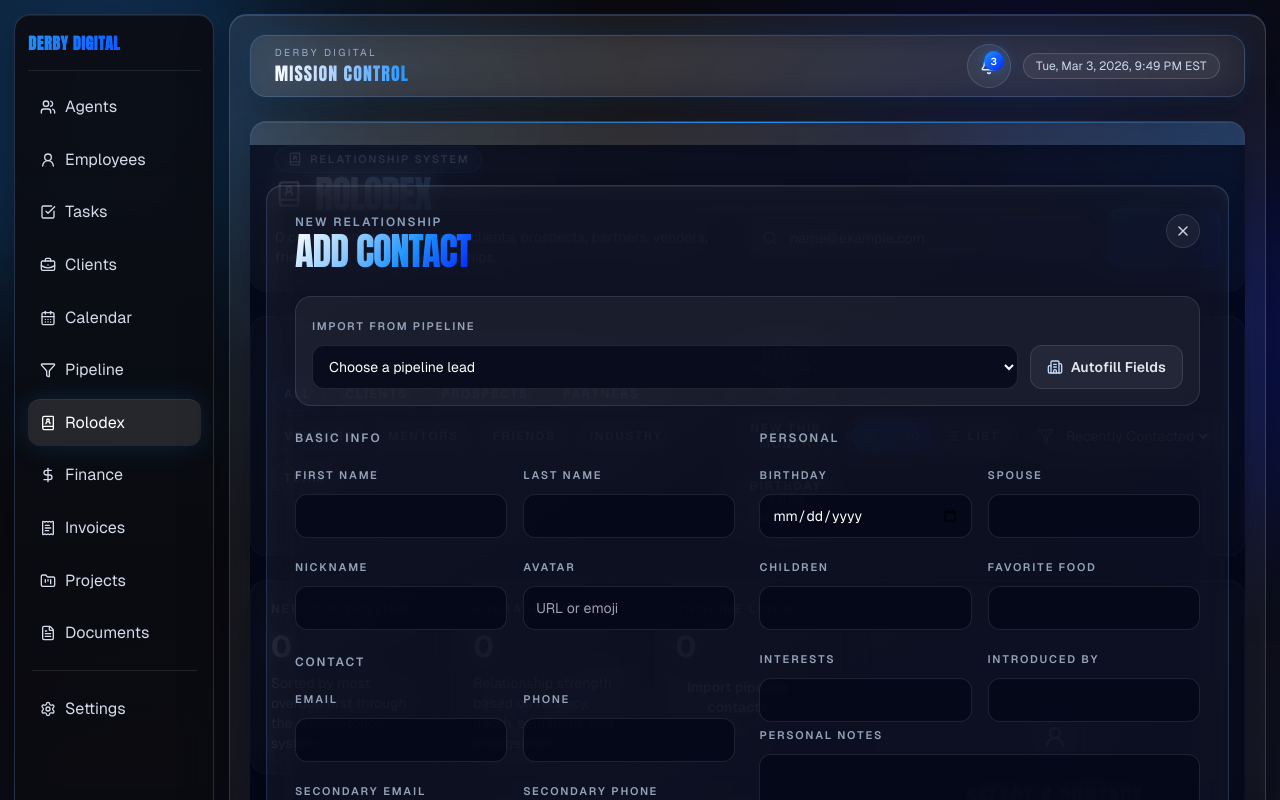
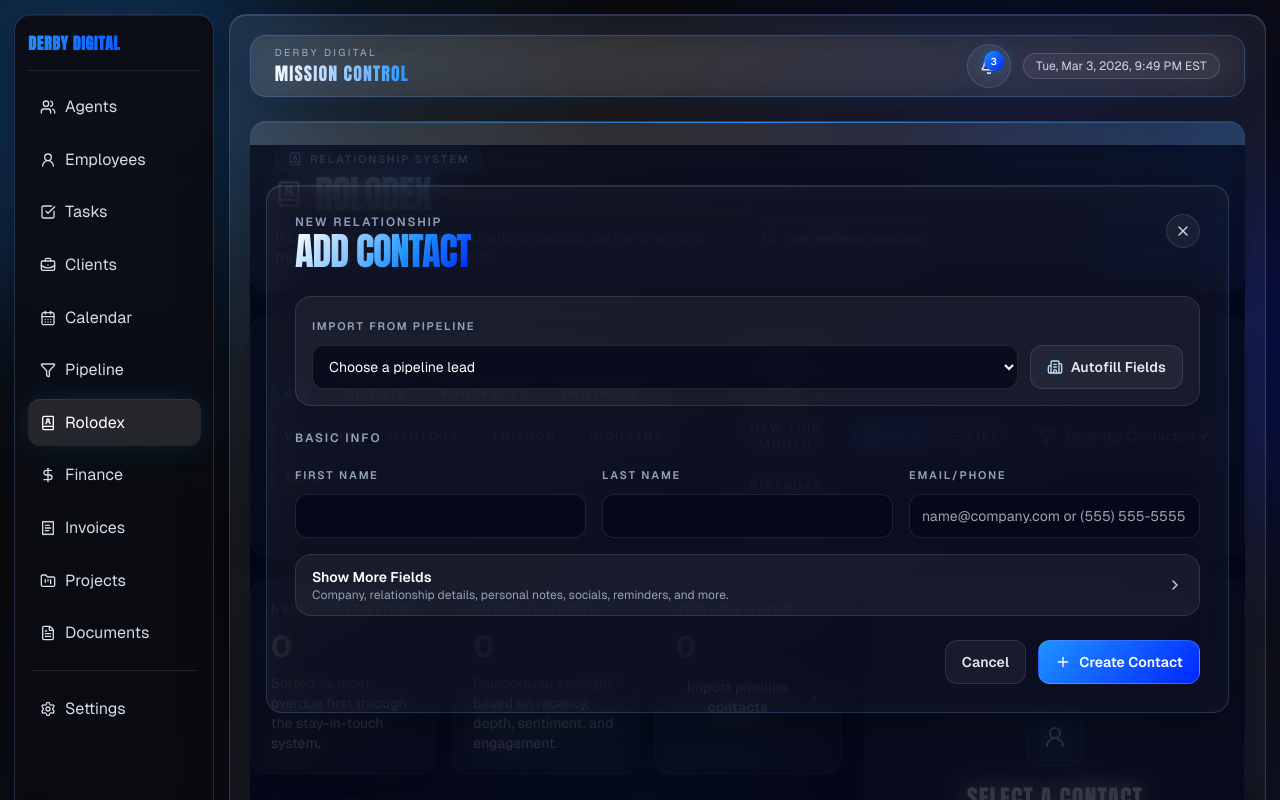
Before and after one commit to jahantaila/derby-os, a Next.js app: page /rolodex in a window 1280 px wide. Both pictures are taken after typing "name@example.com" into the empty fields and a click on the button "Add Contact". Shown: the top 800 px of the page. Built offline with nearby package versions, Linux system fonts and the light colour scheme.

Commit message:
Simplify Rolodex add form: only firstName required, show more fields collapsible

```diff
--- a/app/rolodex/page.tsx
+++ b/app/rolodex/page.tsx
@@ -321,7 +321,7 @@ function buildContactPayload(form: ContactFormState) {
     city: form.city || undefined,
     state: form.state || undefined,
     country: form.country || undefined,
-    relationshipType: form.relationshipType,
+    relationshipType: form.relationshipType || "other",
     tags: splitTags(form.tags),
     howWeMet: form.howWeMet || undefined,
     metDate: form.metDate || undefined,
@@ -453,6 +453,7 @@ export default function RolodexPage() {
   const [saving, setSaving] = useState(false);
   const [toast, setToast] = useState("");
   const [pipelinePrefillId, setPipelinePrefillId] = useState("");
+  const [showMoreAddFields, setShowMoreAddFields] = useState(false);
 
   async function loadRolodex() {
     setError("");
@@ -554,6 +555,16 @@ export default function RolodexPage() {
     const checked = "checked" in event.target ? event.target.checked : false;
     const nextValue = type === "checkbox" ? checked : value;
     setDetailForm((current) => ({ ...current, [name]: nextValue }));
+  }
+
+  function handlePrimaryContactChange(event: ChangeEvent<HTMLInputElement>) {
+    const value = event.target.value;
+    const looksLikeEmail = value.includes("@");
+    setAddForm((current) => ({
+      ...current,
+      email: looksLikeEmail ? value : "",
+      phone: looksLikeEmail ? "" : value,
+    }));
   }
 
   function prefillFromPipeline(dealId: string, target: "add" | "detail") {
@@ -589,6 +600,10 @@ export default function RolodexPage() {
 
   async function createContact(event: FormEvent<HTMLFormElement>) {
     event.preventDefault();
+    if (!addForm.firstName.trim()) {
+      setError("First name is required.");
+      return;
+    }
     setSaving(true);
     try {
       const contact = await readJson<RolodexContact>("/api/rolodex", {
@@ -599,6 +614,8 @@ export default function RolodexPage() {
       setSelectedId(contact.id);
       setShowAddModal(false);
       setAddForm(EMPTY_CONTACT_FORM);
+      setShowMoreAddFields(false);
+      setPipelinePrefillId("");
       setToast("Contact added");
       await loadRolodex();
     } catch (caughtError) {
@@ -755,7 +772,10 @@ export default function RolodexPage() {
             </label>
             <button
               type="button"
-              onClick={() => setShowAddModal(true)}
+              onClick={() => {
+                setShowMoreAddFields(false);
+                setShowAddModal(true);
+              }}
               className="inline-flex min-h-11 items-center justify-center gap-2 rounded-xl border border-blue-300/30 bg-[linear-gradient(135deg,#2093FF,#0026FF)] px-4 py-2 text-sm font-semibold text-white transition hover:shadow-[0_0_24px_rgba(32,147,255,0.24)]"
             >
               <Plus className="h-4 w-4" />
@@ -1362,7 +1382,14 @@ export default function RolodexPage() {
                 <p className="text-xs font-semibold uppercase tracking-[0.16em] text-blue-200/70">New Relationship</p>
                 <h2 className="page-title mt-2">Add Contact</h2>
               </div>
-              <button type="button" onClick={() => setShowAddModal(false)} className="rounded-full border border-white/10 bg-white/5 p-2 text-slate-300 transition hover:bg-white/10 hover:text-white">
+              <button
+                type="button"
+                onClick={() => {
+                  setShowMoreAddFields(false);
+                  setShowAddModal(false);
+                }}
+                className="rounded-full border border-white/10 bg-white/5 p-2 text-slate-300 transition hover:bg-white/10 hover:text-white"
+              >
                 <X className="h-4 w-4" />
               </button>
             </div>
@@ -1388,25 +1415,60 @@ export default function RolodexPage() {
                 </div>
               </div>
 
-              <div className="grid gap-6 xl:grid-cols-2">
               <div className="space-y-4">
                 <p className="text-xs font-semibold uppercase tracking-[0.16em] text-slate-400">Basic Info</p>
-                  <div className="grid gap-4 sm:grid-cols-2">
-                    <FormField label="First Name" name="firstName" value={addForm.firstName} onChange={handleContactInputChange} />
+                <div className="grid gap-4 md:grid-cols-3">
+                  <label className="space-y-2">
+                    <span className="text-[11px] font-semibold uppercase tracking-[0.16em] text-slate-400">First Name</span>
+                    <input
+                      name="firstName"
+                      value={addForm.firstName}
+                      onChange={handleContactInputChange}
+                      className={fieldClassName()}
+                      required
+                    />
+                  </label>
                   <FormField label="Last Name" name="lastName" value={addForm.lastName} onChange={handleContactInputChange} />
-                    <FormField label="Nickname" name="nickname" value={addForm.nickname} onChange={handleContactInputChange} />
-                    <FormField label="Avatar" name="avatar" value={addForm.avatar} onChange={handleContactInputChange} placeholder="URL or emoji" />
-                  </div>
-
-                  <p className="pt-2 text-xs font-semibold uppercase tracking-[0.16em] text-slate-400">Contact</p>
+                  <label className="space-y-2">
+                    <span className="text-[11px] font-semibold uppercase tracking-[0.16em] text-slate-400">Email/Phone</span>
+                    <input
+                      value={addForm.email || addForm.phone}
+                      onChange={handlePrimaryContactChange}
+                      className={fieldClassName()}
+                      placeholder="name@company.com or (555) 555-5555"
+                    />
+                  </label>
+                </div>
+
+                <div className="rounded-2xl border border-white/10 bg-white/5">
+                  <button
+                    type="button"
+                    onClick={() => setShowMoreAddFields((current) => !current)}
+                    className="flex w-full items-center justify-between gap-3 px-4 py-3 text-left"
+                  >
+                    <div>
+                      <p className="text-sm font-semibold text-white">Show More Fields</p>
+                      <p className="text-xs text-slate-400">Company, relationship details, personal notes, socials, reminders, and more.</p>
+                    </div>
+                    <ChevronRight className={cn("h-4 w-4 text-slate-300 transition", showMoreAddFields ? "rotate-90" : "")} />
+                  </button>
+
+                  {showMoreAddFields ? (
+                    <div className="space-y-6 border-t border-white/10 px-4 py-4">
+                      <div className="space-y-4">
+                        <p className="text-xs font-semibold uppercase tracking-[0.16em] text-slate-400">Additional Contact</p>
                         <div className="grid gap-4 sm:grid-cols-2">
                           <FormField label="Email" name="email" value={addForm.email} onChange={handleContactInputChange} type="email" />
                           <FormField label="Phone" name="phone" value={addForm.phone} onChange={handleContactInputChange} />
                           <FormField label="Secondary Email" name="secondaryEmail" value={addForm.secondaryEmail} onChange={handleContactInputChange} type="email" />
                           <FormField label="Secondary Phone" name="secondaryPhone" value={addForm.secondaryPhone} onChange={handleContactInputChange} />
-                  </div>
-
-                  <p className="pt-2 text-xs font-semibold uppercase tracking-[0.16em] text-slate-400">Professional</p>
+                          <FormField label="Nickname" name="nickname" value={addForm.nickname} onChange={handleContactInputChange} />
+                          <FormField label="Avatar" name="avatar" value={addForm.avatar} onChange={handleContactInputChange} placeholder="URL or emoji" />
+                        </div>
+                      </div>
+
+                      <div className="space-y-4">
+                        <p className="text-xs font-semibold uppercase tracking-[0.16em] text-slate-400">Professional</p>
                         <div className="grid gap-4 sm:grid-cols-2">
                           <FormField label="Company" name="company" value={addForm.company} onChange={handleContactInputChange} />
                           <FormField label="Title" name="title" value={addForm.title} onChange={handleContactInputChange} />
@@ -1414,6 +1476,27 @@ export default function RolodexPage() {
                           <FormField label="Website" name="website" value={addForm.website} onChange={handleContactInputChange} />
                           <FormField label="City" name="city" value={addForm.city} onChange={handleContactInputChange} />
                           <FormField label="State" name="state" value={addForm.state} onChange={handleContactInputChange} />
+                          <FormField label="Country" name="country" value={addForm.country} onChange={handleContactInputChange} />
+                        </div>
+                      </div>
+
+                      <div className="space-y-4">
+                        <p className="text-xs font-semibold uppercase tracking-[0.16em] text-slate-400">Relationship</p>
+                        <div className="grid gap-4 sm:grid-cols-2">
+                          <label className="space-y-2">
+                            <span className="text-[11px] font-semibold uppercase tracking-[0.16em] text-slate-400">Type</span>
+                            <select name="relationshipType" value={addForm.relationshipType || "other"} onChange={handleContactInputChange} className={fieldClassName()}>
+                              {RELATIONSHIP_TYPES.map((type) => (
+                                <option key={type} value={type} className="bg-slate-950">
+                                  {RELATIONSHIP_TYPE_LABELS[type]}
+                                </option>
+                              ))}
+                            </select>
+                          </label>
+                          <FormField label="Met Date" name="metDate" value={addForm.metDate} onChange={handleContactInputChange} type="date" />
+                          <FormField label="Tags" name="tags" value={addForm.tags} onChange={handleContactInputChange} placeholder="Client, VIP, Referral" />
+                          <FormField label="How We Met" name="howWeMet" value={addForm.howWeMet} onChange={handleContactInputChange} />
+                          <FormField label="Introduced By" name="introducedBy" value={addForm.introducedBy} onChange={handleContactInputChange} />
                         </div>
                       </div>
 
@@ -1425,25 +1508,18 @@ export default function RolodexPage() {
                           <FormField label="Children" name="children" value={addForm.children} onChange={handleContactInputChange} />
                           <FormField label="Favorite Food" name="favoriteFood" value={addForm.favoriteFood} onChange={handleContactInputChange} />
                           <FormField label="Interests" name="interests" value={addForm.interests} onChange={handleContactInputChange} />
-                    <FormField label="Introduced By" name="introducedBy" value={addForm.introducedBy} onChange={handleContactInputChange} />
                         </div>
                         <FormTextArea label="Personal Notes" name="personalNotes" value={addForm.personalNotes} onChange={handleContactInputChange} />
-
-                  <p className="pt-2 text-xs font-semibold uppercase tracking-[0.16em] text-slate-400">Relationship</p>
+                      </div>
+
+                      <div className="space-y-4">
+                        <p className="text-xs font-semibold uppercase tracking-[0.16em] text-slate-400">Social Links</p>
                         <div className="grid gap-4 sm:grid-cols-2">
-                    <label className="space-y-2">
-                      <span className="text-[11px] font-semibold uppercase tracking-[0.16em] text-slate-400">Type</span>
-                      <select name="relationshipType" value={addForm.relationshipType} onChange={handleContactInputChange} className={fieldClassName()}>
-                        {RELATIONSHIP_TYPES.map((type) => (
-                          <option key={type} value={type} className="bg-slate-950">
-                            {RELATIONSHIP_TYPE_LABELS[type]}
-                          </option>
-                        ))}
-                      </select>
-                    </label>
-                    <FormField label="Met Date" name="metDate" value={addForm.metDate} onChange={handleContactInputChange} type="date" />
-                    <FormField label="Tags" name="tags" value={addForm.tags} onChange={handleContactInputChange} placeholder="Client, VIP, Referral" />
-                    <FormField label="How We Met" name="howWeMet" value={addForm.howWeMet} onChange={handleContactInputChange} />
+                          <FormField label="LinkedIn" name="linkedin" value={addForm.linkedin} onChange={handleContactInputChange} />
+                          <FormField label="Instagram" name="instagram" value={addForm.instagram} onChange={handleContactInputChange} />
+                          <FormField label="Twitter" name="twitter" value={addForm.twitter} onChange={handleContactInputChange} />
+                          <FormField label="Facebook" name="facebook" value={addForm.facebook} onChange={handleContactInputChange} />
+                        </div>
                       </div>
 
                       <div className="rounded-2xl border border-white/10 bg-white/5 p-4">
@@ -1471,10 +1547,19 @@ export default function RolodexPage() {
                         ) : null}
                       </div>
                     </div>
+                  ) : null}
+                </div>
               </div>
 
               <div className="flex items-center justify-end gap-3">
-                <button type="button" onClick={() => setShowAddModal(false)} className="inline-flex min-h-11 items-center gap-2 rounded-xl border border-white/10 bg-white/5 px-4 py-2 text-sm font-semibold text-slate-200 transition hover:bg-white/10">
+                <button
+                  type="button"
+                  onClick={() => {
+                    setShowMoreAddFields(false);
+                    setShowAddModal(false);
+                  }}
+                  className="inline-flex min-h-11 items-center gap-2 rounded-xl border border-white/10 bg-white/5 px-4 py-2 text-sm font-semibold text-slate-200 transition hover:bg-white/10"
+                >
                   Cancel
                 </button>
                 <button type="submit" disabled={saving} className="inline-flex min-h-11 items-center gap-2 rounded-xl border border-blue-300/30 bg-[linear-gradient(135deg,#2093FF,#0026FF)] px-4 py-2 text-sm font-semibold text-white transition hover:shadow-[0_0_24px_rgba(32,147,255,0.24)] disabled:opacity-60">
--- a/lib/rolodex-store.ts
+++ b/lib/rolodex-store.ts
@@ -253,7 +253,7 @@ function normalizeContact(raw: unknown): RolodexContact | null {
   const id = normalizeString(raw.id);
   const firstName = normalizeString(raw.firstName);
   const lastName = normalizeString(raw.lastName);
-  if (!id || !firstName || !lastName) return null;
+  if (!id || !firstName) return null;
 
   const createdAt = normalizeString(raw.createdAt) || isoTimestamp();
   const interactions = sortInteractions(
@@ -336,7 +336,7 @@ async function writeRolodexFile(contacts: RolodexContact[]) {
 function createContactFromInput(input: RolodexContactInput): RolodexContact | null {
   const firstName = normalizeString(input.firstName);
   const lastName = normalizeString(input.lastName);
-  if (!firstName || !lastName) return null;
+  if (!firstName) return null;
   const today = easternDate();
   const now = isoTimestamp();
   const interactions = sortInteractions(
@@ -349,7 +349,7 @@ function createContactFromInput(input: RolodexContactInput): RolodexContact | nu
   const contact: RolodexContact = {
     id: buildId("rc"),
     firstName,
-    lastName,
+    lastName: lastName || "",
     nickname: normalizeOptionalString(input.nickname),
     avatar: normalizeOptionalString(input.avatar),
     email: normalizeOptionalString(input.email),
```
Lines whose indentation alone changed are shown as unchanged.
